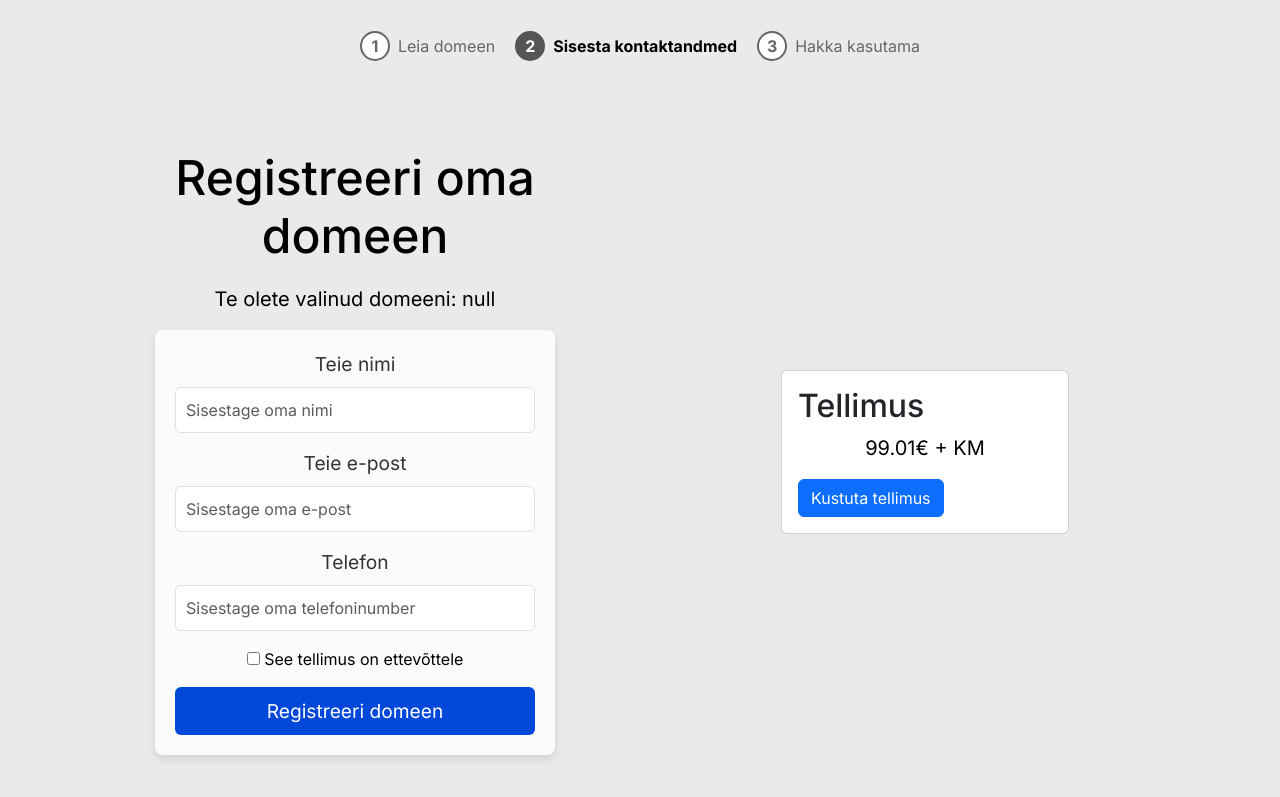
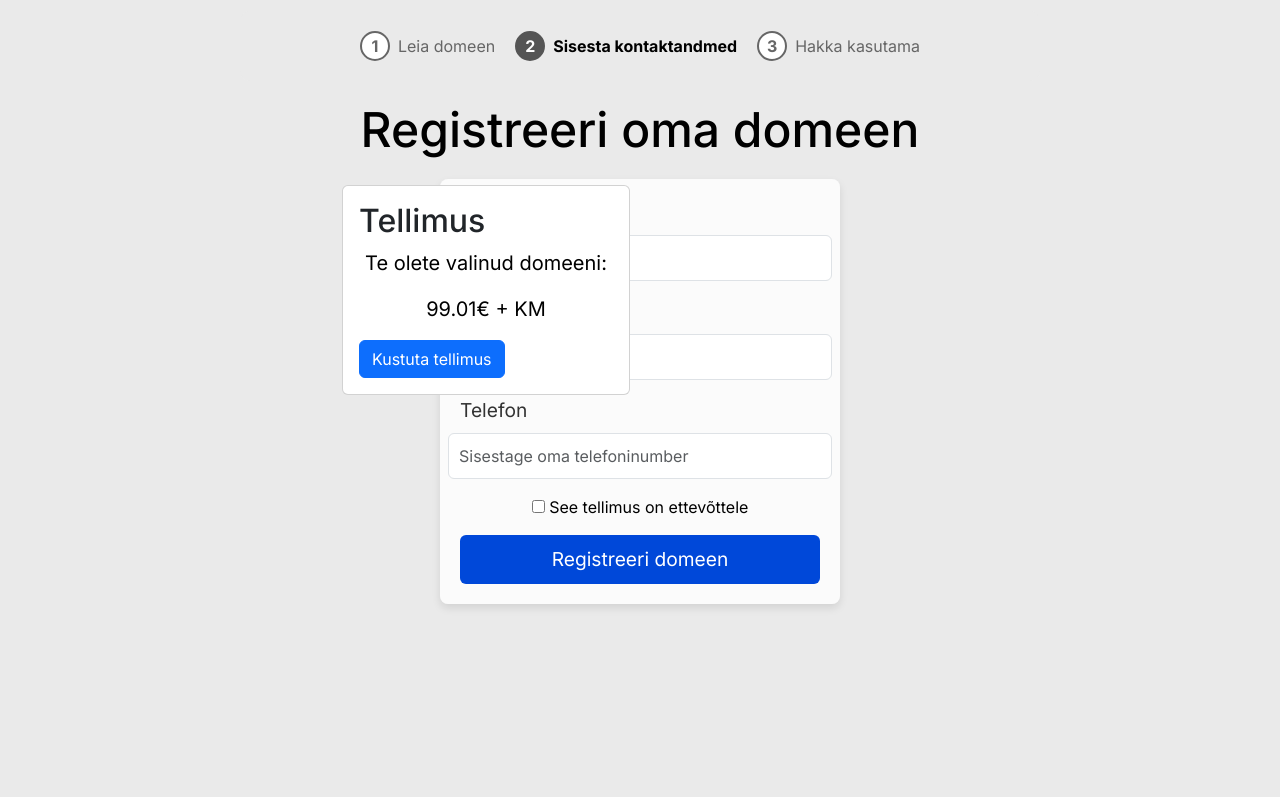
Before and after one commit to lokr3m/domeenilehtt, a plain HTML site: page next-step.html in a window 1280 px wide. Shown: the part 65-862 px from the top of the page. After the commit the page ends 800 px from the top, so only its background shows below. Drawn offline with nearby package versions, Linux system fonts and the light colour scheme; a web font is replaced by a local one.

Commit message:
fixing tellimus box

```diff
--- a/next-step.html
+++ b/next-step.html
@@ -46,34 +46,32 @@
         <div class="container">
             <div class="row">
                 <!-- Left Side (Form) -->
-                <div class="col-md-6 text-center p-5">
+                <div class="text-center">
                     <h1>Registreeri oma domeen</h1>
-                    <p id="domainDisplay"></p>
-
                     <div class="registration-form">
                         <form id="domainForm">
-                            <div class="mb-3">
-                                <label for="userName" class="form-label">Teie nimi</label>
+                            <div class="mb-3 row">
+                                <label for="userName" class="col-md-4 form-label">Teie nimi</label>
                                 <input type="text" class="form-control" id="userName" required placeholder="Sisestage oma nimi">
                             </div>
-                            <div class="mb-3">
-                                <label for="email" class="form-label">Teie e-post</label>
+                            <div class="mb-3 row">
+                                <label for="email" class="col-md-4 form-label">Teie e-post</label>
                                 <input type="email" class="form-control" id="email" required placeholder="Sisestage oma e-post">
                             </div>
-                            <div class="mb-3">
-                                <label for="phone" class="form-label">Telefon</label>
+                            <div class="mb-3 row">
+                                <label for="phone" class="col-md-2 form-label">Telefon</label>
                                 <input type="text" class="form-control" id="phone" placeholder="Sisestage oma telefoninumber">
                             </div>
                             <input type="checkbox" id="check">
                             <label for="check">See tellimus on ettevõttele</label>
 
                             <div id="extraFields" style="display: none;">
-                                <div class="mb-3">
-                                    <label for="name" class="form-label">Ettevõtte nimi</label>
+                                <div class="mb-3 row">
+                                    <label for="name" class="col-md-5 form-label">Ettevõtte nimi</label>
                                     <input type="text" class="form-control" id="name" placeholder="Sisestage ettevõtte nimi">
                                 </div>
                                 <div class="mb-3">
-                                    <label for="number" class="form-label">Ettevõtte registreerimise number</label>
+                                    <label for="number" class="col-md-10 form-label">Ettevõtte registreerimise number</label>
                                     <input type="text" class="form-control" id="number" placeholder="Sisestage registreerimise number">
                                 </div>
                             </div>
@@ -89,10 +87,11 @@
                 </div>
 
                 <!-- Right Side (Card) -->
-                <div class="col-md-6 d-flex align-items-center justify-content-center">
-                    <div class="card" style="width: 18rem;">
+                <div class="col-md-4">
+                    <div class="card tellimus-card">
                         <div class="card-body">
                             <h2 class="card-title">Tellimus</h2>
+                            <p class="text">Te olete valinud domeeni:</p>
                             <p class="card-text">99.01€ + KM</p>
                             <a href="index.html" class="btn btn-primary">Kustuta tellimus</a>
                         </div>
--- a/style3.css
+++ b/style3.css
@@ -159,3 +159,10 @@ p {
     color: black;
     font-weight: bold;
 }
+
+.tellimus-card {
+    position: absolute;
+    top: 250px;
+    right: 650px;
+    width: 18rem;
+}
```
